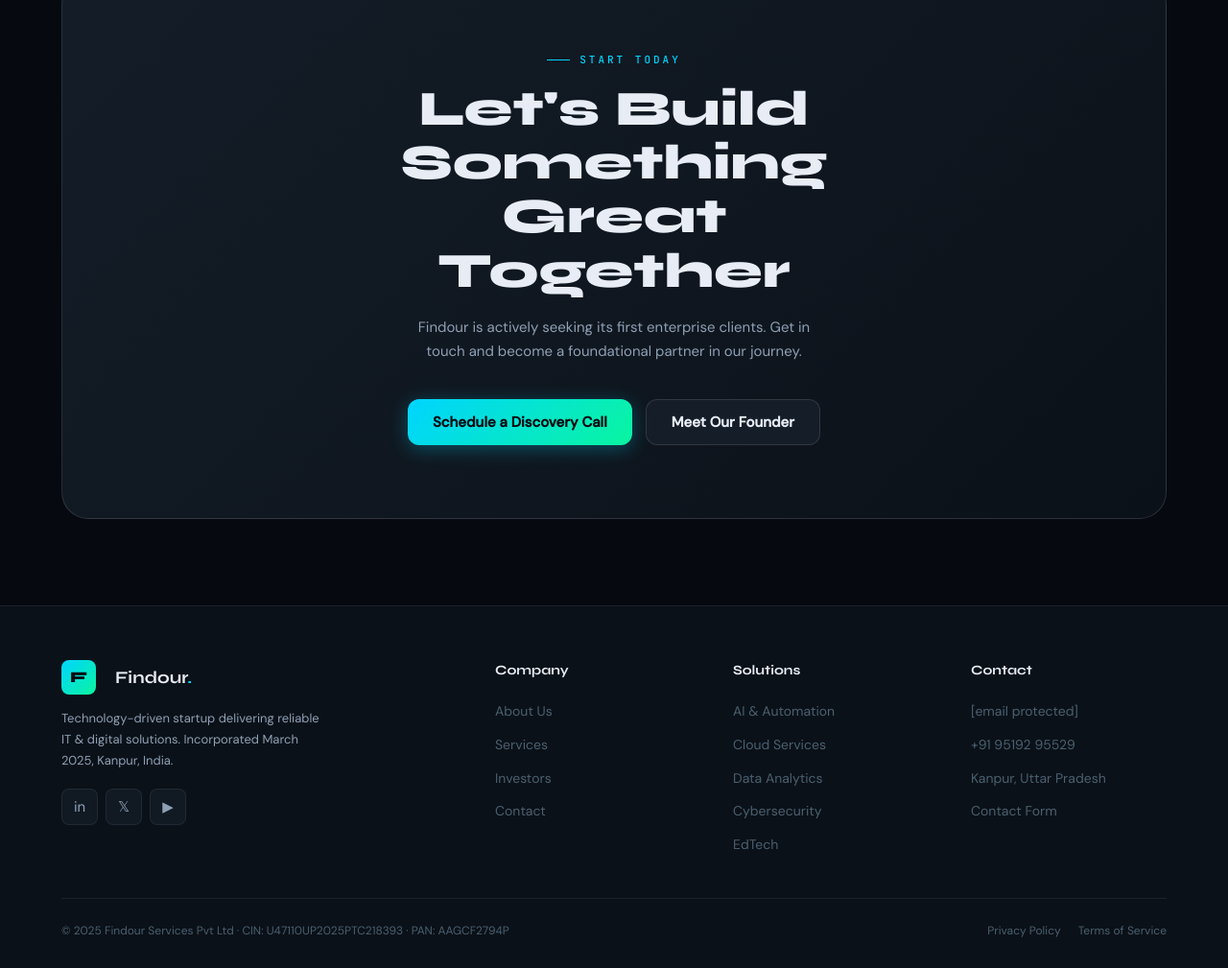
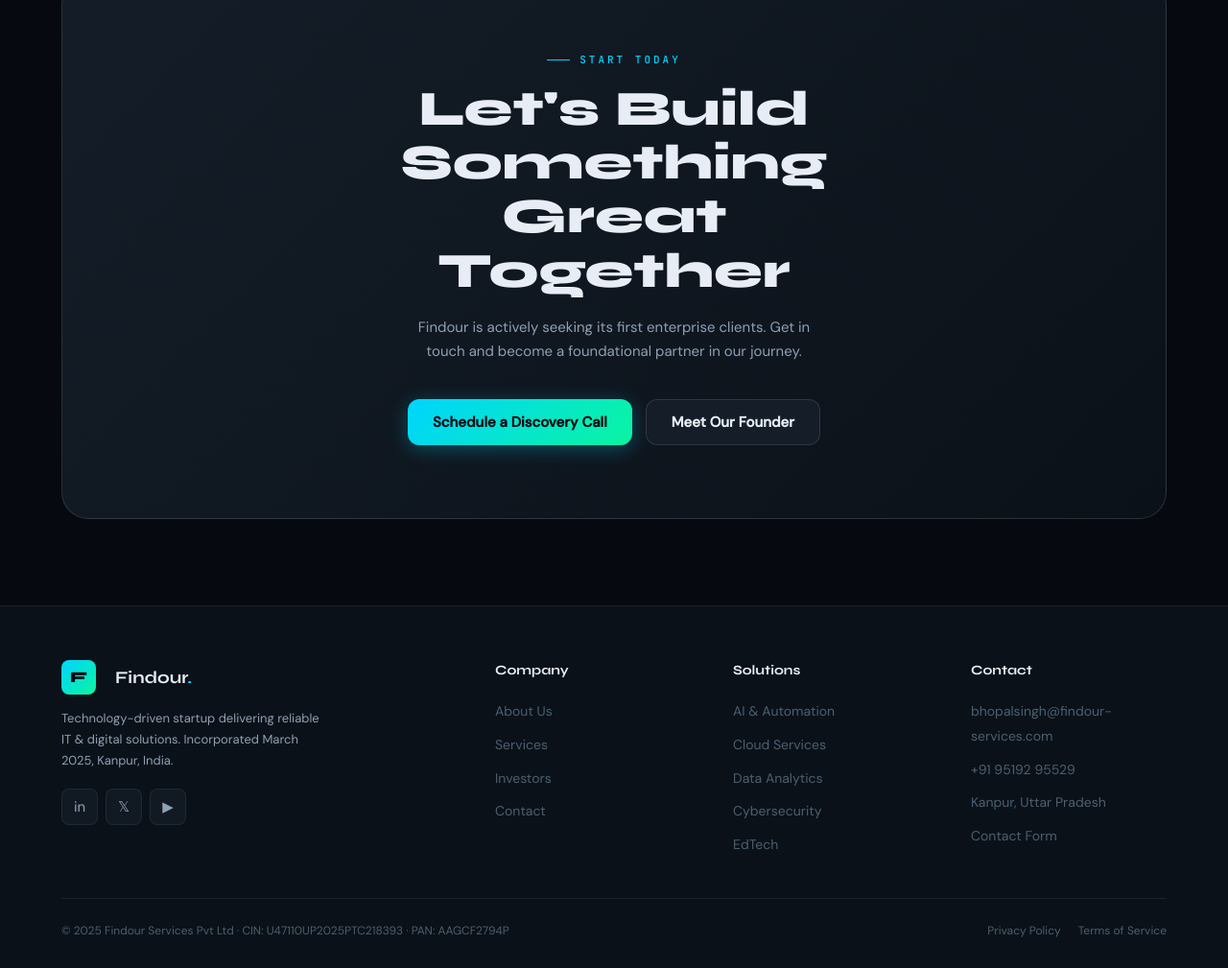
Before and after one commit to bhopals-ctrl/findour-services, a plain HTML site: page index.html in a window 1280 px wide. Shown: the part 2988-3997 px from the top of the page at 96% size. Drawn offline with Linux system fonts and the light colour scheme.

Commit message:
Add files via upload
uploaded updated index file.

```diff
--- a/index.html
+++ b/index.html
@@ -387,7 +387,7 @@ footer{background:var(--bg2);border-top:1px solid var(--border);padding:56px 5%
       </div>
       <div><div class="fct">Company</div><ul class="fl2"><li><a onclick="showPage('about')">About Us</a></li><li><a onclick="showPage('services')">Services</a></li><li><a onclick="showPage('investors')">Investors</a></li><li><a onclick="showPage('contact')">Contact</a></li></ul></div>
       <div><div class="fct">Solutions</div><ul class="fl2"><li><a>AI &amp; Automation</a></li><li><a>Cloud Services</a></li><li><a>Data Analytics</a></li><li><a>Cybersecurity</a></li><li><a onclick="showPage('edtech')">EdTech</a></li></ul></div>
-      <div><div class="fct">Contact</div><ul class="fl2"><li><a href="/cdn-cgi/l/email-protection#583a30372839342b31363f30183e31363c372d2a752b3d2a2e313b3d2b763b3735"><span class="__cf_email__" data-cfemail="93f1fbfce3f2ffe0fafdf4fbd3f5fafdf7fce6e1bee0f6e1e5faf0f6e0bdf0fcfe">[email&#160;protected]</span></a></li><li><a>+91 95192 95529</a></li><li><a>Kanpur, Uttar Pradesh</a></li><li><a onclick="showPage('contact')">Contact Form</a></li></ul></div>
+      <div><div class="fct">Contact</div><ul class="fl2"><li><a href="mailto:bhopalsingh@findour-services.com">bhopalsingh@findour-services.com</a></li><li><a>+91 95192 95529</a></li><li><a>Kanpur, Uttar Pradesh</a></li><li><a onclick="showPage('contact')">Contact Form</a></li></ul></div>
     </div>
     <div class="fb"><div class="fc2">© 2025 Findour Services Pvt Ltd · CIN: U47110UP2025PTC218393 · PAN: AAGCF2794P</div><div class="fleg"><a onclick="showPage('privacy')">Privacy Policy</a><a onclick="showPage('terms')">Terms of Service</a></div></div>
   </footer>
@@ -685,7 +685,7 @@ footer{background:var(--bg2);border-top:1px solid var(--border);padding:56px 5%
 
     <div class="ci">
       <div class="cic"><div class="cion" style="background:rgba(0,212,255,0.1);">👤</div><div><div style="font-weight:700;font-size:15px;color:var(--text);margin-bottom:3px;">Bhopal Singh</div><div style="font-size:12px;color:var(--accent);margin-bottom:7px;font-weight:600;">Founder &amp; CEO, Findour Services Pvt Ltd</div><p style="font-size:13px;">For consulting, advisory, or collaboration opportunities, connect directly. Looking forward to building trusted and value-driven partnerships.</p></div></div>
-      <div class="cic"><div class="cion" style="background:rgba(10,245,160,0.1);">📧</div><div><div style="font-weight:600;font-size:14px;color:var(--text);margin-bottom:3px;">Email</div><p style="font-size:14px;"><a href="/cdn-cgi/l/email-protection#5b3933342b3a372832353c331b3d32353f342e2976283e292d32383e2875383436" style="color:var(--text2);text-decoration:none;"><span class="__cf_email__" data-cfemail="7d1f15120d1c110e14131a153d1b14131912080f500e180f0b141e180e531e1210">[email&#160;protected]</span></a></p></div></div>
+      <div class="cic"><div class="cion" style="background:rgba(10,245,160,0.1);">📧</div><div><div style="font-weight:600;font-size:14px;color:var(--text);margin-bottom:3px;">Email</div><p style="font-size:14px;"><a href="mailto:bhopalsingh@findour-services.com" style="color:var(--text2);text-decoration:none;">bhopalsingh@findour-services.com</a></p></div></div>
       <div class="cic"><div class="cion" style="background:rgba(255,107,53,0.1);">📞</div><div><div style="font-weight:600;font-size:14px;color:var(--text);margin-bottom:3px;">Phone / WhatsApp</div><p style="font-size:14px;">+91 95192 95529</p></div></div>
       <div class="cic"><div class="cion" style="background:rgba(0,212,255,0.1);">📍</div><div><div style="font-weight:600;font-size:14px;color:var(--text);margin-bottom:3px;">Registered Office</div><p style="font-size:14px;">Findour Services Pvt Ltd<br>Kanpur, Uttar Pradesh, India<br><span style="font-family:'JetBrains Mono',monospace;font-size:12px;color:var(--text3);">CIN: U47110UP2025PTC218393</span></p></div></div>
       <div class="cic" style="background:linear-gradient(135deg,rgba(0,212,255,0.05),rgba(10,245,160,0.05));border-color:rgba(0,212,255,0.2);"><div style="width:100%;"><div style="font-family:'Syne',sans-serif;font-weight:700;font-size:15px;color:var(--text);margin-bottom:7px;">⚡ Personal Response Guaranteed</div><p style="font-size:13px;">As a founder-led company, Bhopal personally responds to all enquiries — typically within <strong style="color:var(--accent);">24 hours</strong> on business days.</p></div></div>
@@ -714,10 +714,10 @@ footer{background:var(--bg2);border-top:1px solid var(--border);padding:56px 5%
       <div><h3 style="color:var(--accent);margin-bottom:10px;">4. Data Sharing</h3><p>We do not sell, rent, or trade your personal information to any third party. We may share data with trusted service providers (such as FormSubmit.co for contact form delivery and Google for analytics) solely to operate our website and services. These providers are bound by their own privacy policies and are not permitted to use your data for other purposes.</p></div>
       <div><h3 style="color:var(--accent);margin-bottom:10px;">5. Data Retention</h3><p>We retain personal data only as long as necessary to fulfil the purpose for which it was collected or as required by applicable law. Contact form enquiries are retained for up to 2 years for business correspondence purposes.</p></div>
       <div><h3 style="color:var(--accent);margin-bottom:10px;">6. Cookies</h3><p>Our website uses essential cookies and Google Analytics cookies to improve user experience and measure website performance. You may disable cookies through your browser settings; however, some website features may not function correctly as a result.</p></div>
-      <div><h3 style="color:var(--accent);margin-bottom:10px;">7. Your Rights</h3><p>You have the right to request access to, correction of, or deletion of your personal information held by us. To exercise these rights, please email us at <a href="/cdn-cgi/l/email-protection" class="__cf_email__" data-cfemail="80e2e8eff0e1ecf3e9eee7e8c0e6e9eee4eff5f2adf3e5f2f6e9e3e5f3aee3efed">[email&#160;protected]</a>. We will respond within 30 days.</p></div>
+      <div><h3 style="color:var(--accent);margin-bottom:10px;">7. Your Rights</h3><p>You have the right to request access to, correction of, or deletion of your personal information held by us. To exercise these rights, please email us at <a href="mailto:bhopalsingh@findour-services.com">bhopalsingh@findour-services.com</a>. We will respond within 30 days.</p></div>
       <div><h3 style="color:var(--accent);margin-bottom:10px;">8. Security</h3><p>We take reasonable technical and organisational measures to protect your personal information from unauthorised access, loss, or misuse. However, no internet transmission is completely secure, and we cannot guarantee absolute security.</p></div>
       <div><h3 style="color:var(--accent);margin-bottom:10px;">9. Changes to This Policy</h3><p>We may update this Privacy Policy from time to time. Changes will be posted on this page with an updated revision date. Continued use of our website after any changes constitutes your acceptance of the revised policy.</p></div>
-      <div><h3 style="color:var(--accent);margin-bottom:10px;">10. Contact Us</h3><p>For any privacy-related queries, please contact:<br><br><strong style="color:var(--text);">Bhopal Singh</strong><br>Founder &amp; CEO, Findour Services Pvt Ltd<br>Kanpur, Uttar Pradesh, India<br>📧 <a href="/cdn-cgi/l/email-protection" class="__cf_email__" data-cfemail="96f4fef9e6f7fae5fff8f1fed6f0fff8f2f9e3e4bbe5f3e4e0fff5f3e5b8f5f9fb">[email&#160;protected]</a><br>📞 +91 95192 95529</p></div>
+      <div><h3 style="color:var(--accent);margin-bottom:10px;">10. Contact Us</h3><p>For any privacy-related queries, please contact:<br><br><strong style="color:var(--text);">Bhopal Singh</strong><br>Founder &amp; CEO, Findour Services Pvt Ltd<br>Kanpur, Uttar Pradesh, India<br>📧 <a href="mailto:bhopalsingh@findour-services.com" style="color:var(--text2);">bhopalsingh@findour-services.com</a><br>📞 +91 95192 95529</p></div>
     </div>
   </section>
   <footer><div class="fb" style="border-top:none;padding-top:0;"><div class="fc2">© 2025 Findour Services Pvt Ltd · CIN: U47110UP2025PTC218393</div><div class="fleg"><a onclick="showPage('privacy')">Privacy Policy</a><a onclick="showPage('terms')">Terms</a></div></div></footer>
@@ -742,13 +742,13 @@ footer{background:var(--bg2);border-top:1px solid var(--border);padding:56px 5%
       <div><h3 style="color:var(--accent);margin-bottom:10px;">8. Third-Party Links</h3><p>Our website may contain links to third-party websites. These are provided for convenience only. Findour has no control over the content of those sites and accepts no responsibility for them or for any loss or damage that may arise from your use of them.</p></div>
       <div><h3 style="color:var(--accent);margin-bottom:10px;">9. Governing Law</h3><p>These Terms of Service are governed by and construed in accordance with the laws of India. Any disputes arising in connection with these terms shall be subject to the exclusive jurisdiction of the courts of Kanpur, Uttar Pradesh, India.</p></div>
       <div><h3 style="color:var(--accent);margin-bottom:10px;">10. Changes to Terms</h3><p>Findour reserves the right to modify these Terms of Service at any time. Changes will be effective immediately upon posting to the website. Your continued use of the website constitutes your acceptance of the revised terms.</p></div>
-      <div><h3 style="color:var(--accent);margin-bottom:10px;">11. Contact</h3><p>For questions about these terms, please contact:<br><br><strong style="color:var(--text);">Bhopal Singh</strong><br>Founder &amp; CEO, Findour Services Pvt Ltd<br>Kanpur, Uttar Pradesh, India<br>📧 <a href="/cdn-cgi/l/email-protection" class="__cf_email__" data-cfemail="26444e4956474a554f48414e66404f48424953540b554354504f4543550845494b">[email&#160;protected]</a><br>📞 +91 95192 95529</p></div>
+      <div><h3 style="color:var(--accent);margin-bottom:10px;">11. Contact</h3><p>For questions about these terms, please contact:<br><br><strong style="color:var(--text);">Bhopal Singh</strong><br>Founder &amp; CEO, Findour Services Pvt Ltd<br>Kanpur, Uttar Pradesh, India<br>📧 <a href="mailto:bhopalsingh@findour-services.com" style="color:var(--text2);">bhopalsingh@findour-services.com</a><br>📞 +91 95192 95529</p></div>
     </div>
   </section>
   <footer><div class="fb" style="border-top:none;padding-top:0;"><div class="fc2">© 2025 Findour Services Pvt Ltd · CIN: U47110UP2025PTC218393</div><div class="fleg"><a onclick="showPage('privacy')">Privacy Policy</a><a onclick="showPage('terms')">Terms</a></div></div></footer>
 </div>
 
-<script data-cfasync="false" src="/cdn-cgi/scripts/5c5dd728/cloudflare-static/email-decode.min.js"></script><script>
+<script>
 // GA4
 function gtag_s(){if(typeof gtag!=='undefined')gtag.apply(null,arguments);}
 function gaPage(n){gtag_s('event','page_view',{page_title:n,page_location:location.href.split('?')[0]+'?page='+n,page_path:'/'+n.toLowerCase().replace(/\s+/g,'-')});}
```
